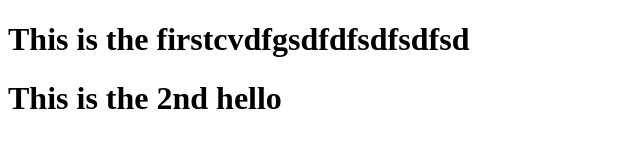
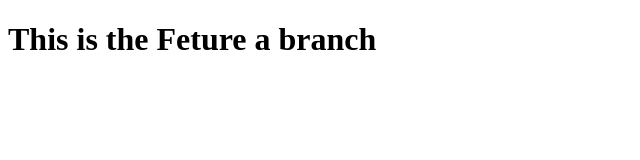
Before and after one commit to Sambit91/MyFirstGit, a plain HTML site: page WebApplication1/WebApplication1/Index.html in a window 1280 px wide. Shown: the whole page, without its empty margins (0-640 px from the left). Drawn offline with Linux system fonts and the light colour scheme.

Commit message:
Feturea index commit

```diff
--- a/WebApplication1/WebApplication1/Index.html
+++ b/WebApplication1/WebApplication1/Index.html
@@ -4,7 +4,8 @@
     <title></title>
 </head>
 <body>
-    <h1>This is the firstcvdfgsdfdfsdfsdfsd </h1>
-    <h1>This is the 2nd hello </h1>
+    <h1>This is the Feture a branch </h1>
+
+
 </body>
 </html>
```
